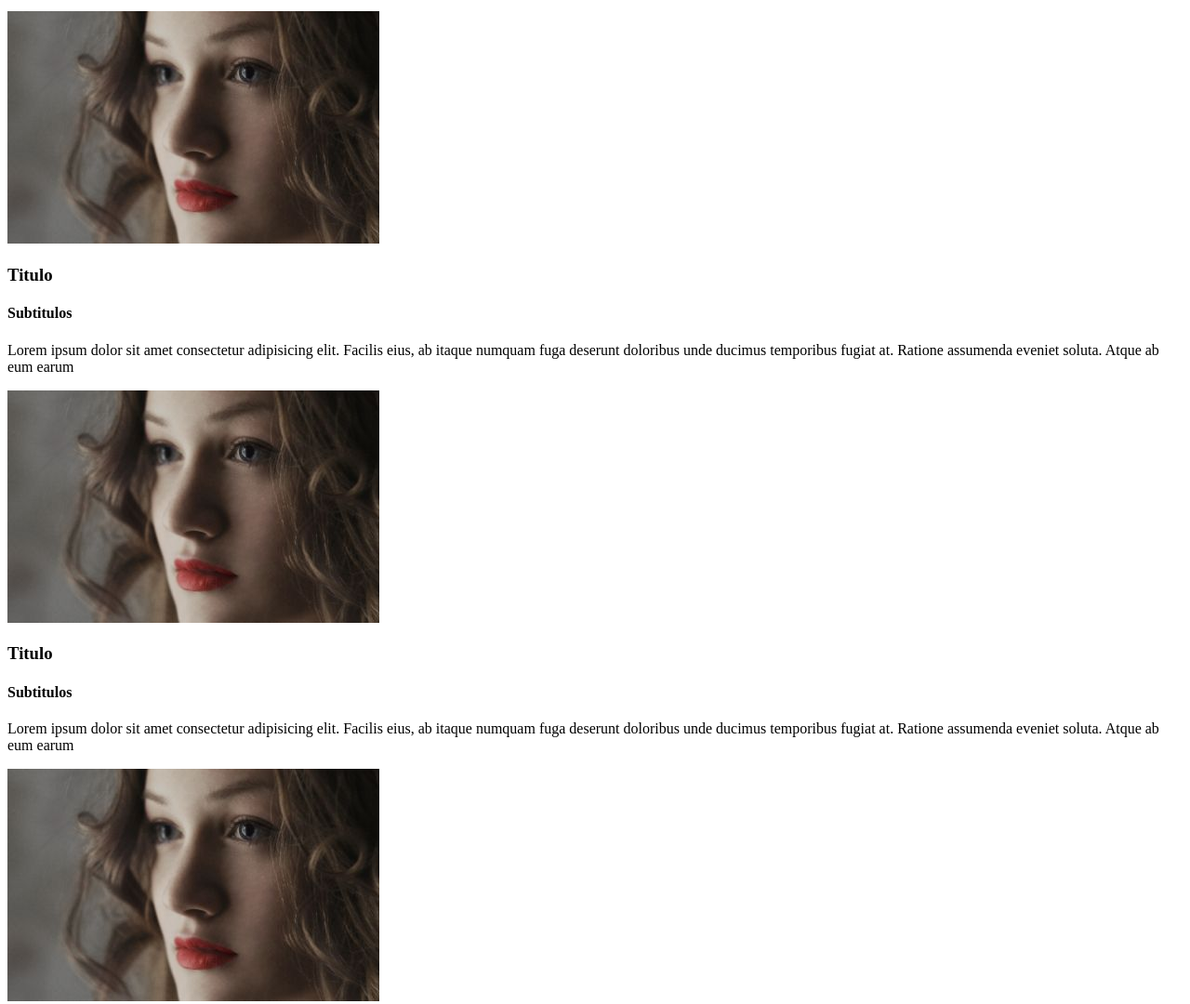
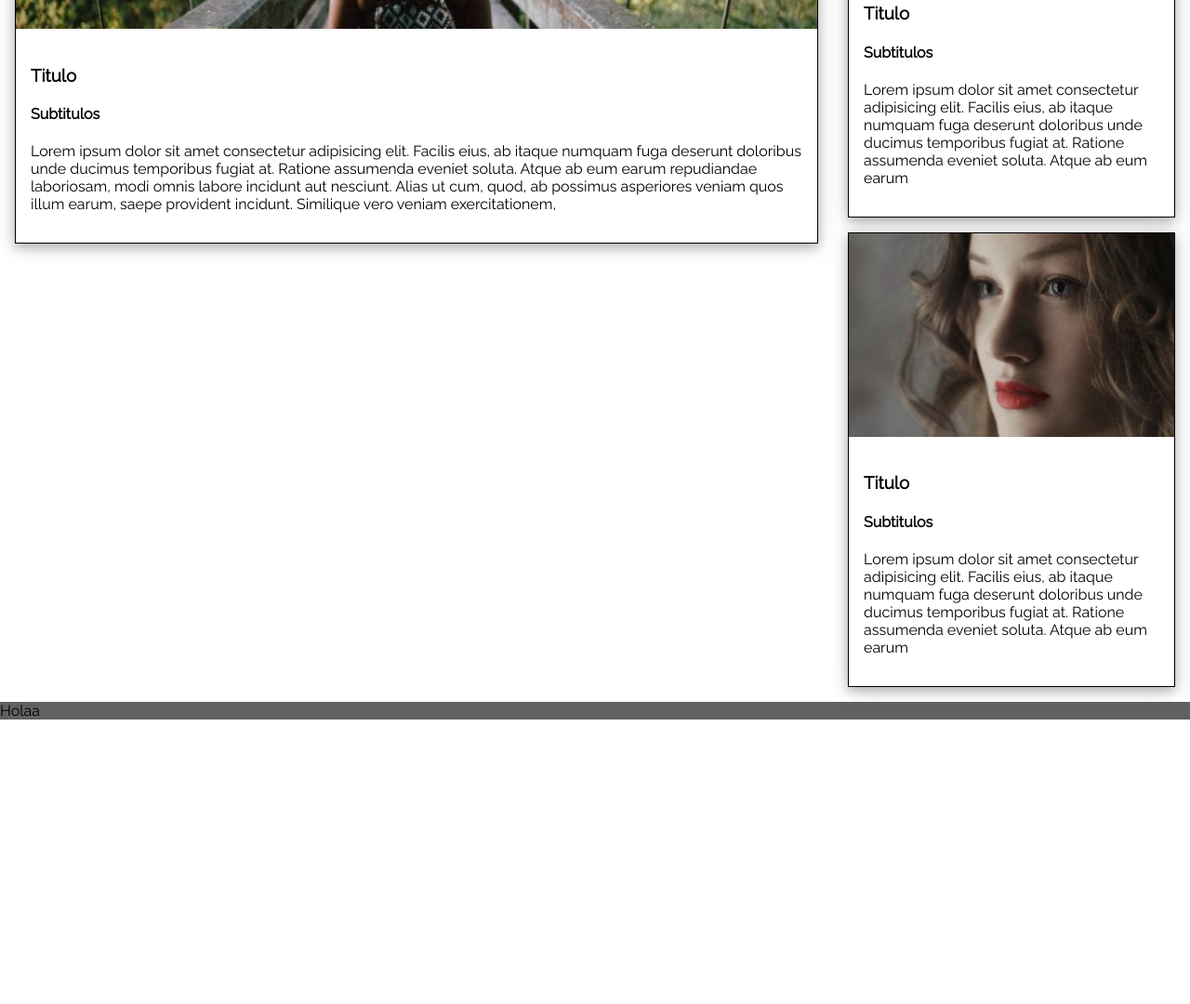
Before and after one commit to nildemarco/clase-14-tarea, a plain HTML site: page index.html in a window 1280 px wide. Shown: the part 905-1985 px from the top of the page at 93% size. After the commit the page ends 1679 px from the top, so only its background shows below. Drawn offline with Linux system fonts and the light colour scheme.

Commit message:
Agregue footer

```diff
--- a/index.html
+++ b/index.html
@@ -7,7 +7,7 @@
     <meta http-equiv="X-UA-Compatible" content="ie=edge">
 
     <title>Document</title>
-    <link rel="stylesheet" href="style1.css">
+    <link rel="stylesheet" href="style.css">
 </head>
 
 <body>
@@ -15,7 +15,7 @@
         <h1>Mi Blog</h1>
         <h2>Bienvenidos al blog</h2>
     </header>
-    <div class="contenedor">
+    <main>
         <section>
             <div class="card">
 
@@ -118,11 +118,13 @@
 
             </div>
         </aside>
-    </div>
 
 
+    </main>
 
-    </div>
+
 </body>
-
+<footer>
+    Holaa
+</footer>
 </html>
--- a/style.css
+++ b/style.css
@@ -1,5 +1,6 @@
 
 @import url('https://fonts.googleapis.com/css?family=Raleway&display=swap');
+
 body {
     margin: 0;
     font-family: "Raleway", sans-serif;
@@ -7,9 +8,9 @@ body {
 
  header{
     text-align: center;
- }
+   }
 
-.contenedor {
+main{
     display: flex;
 }
 section{
@@ -37,3 +38,7 @@ aside{
 .card-text{
     padding: 16px;
 }
+
+footer {
+    background-color: #616161;
+}
```
